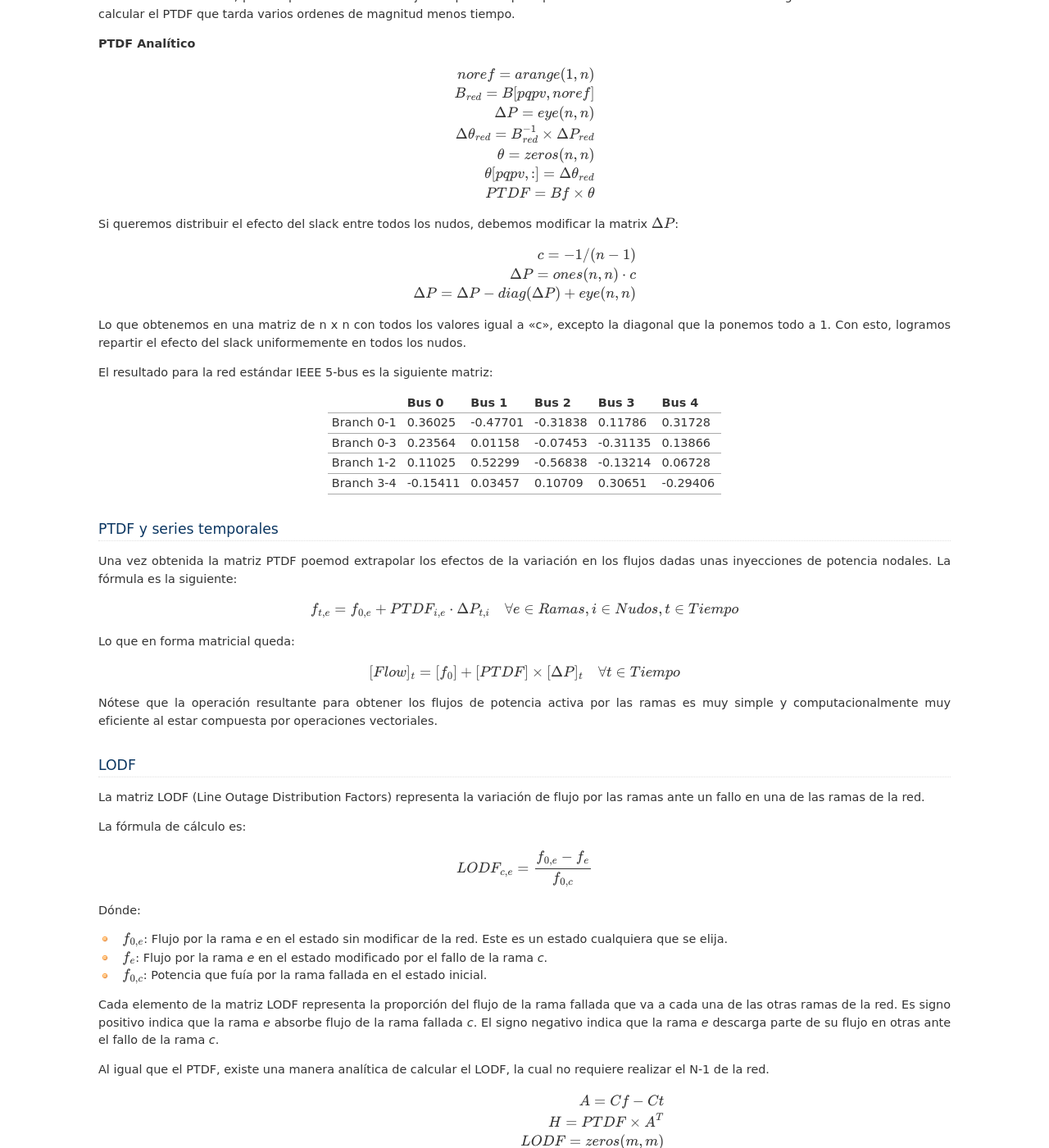
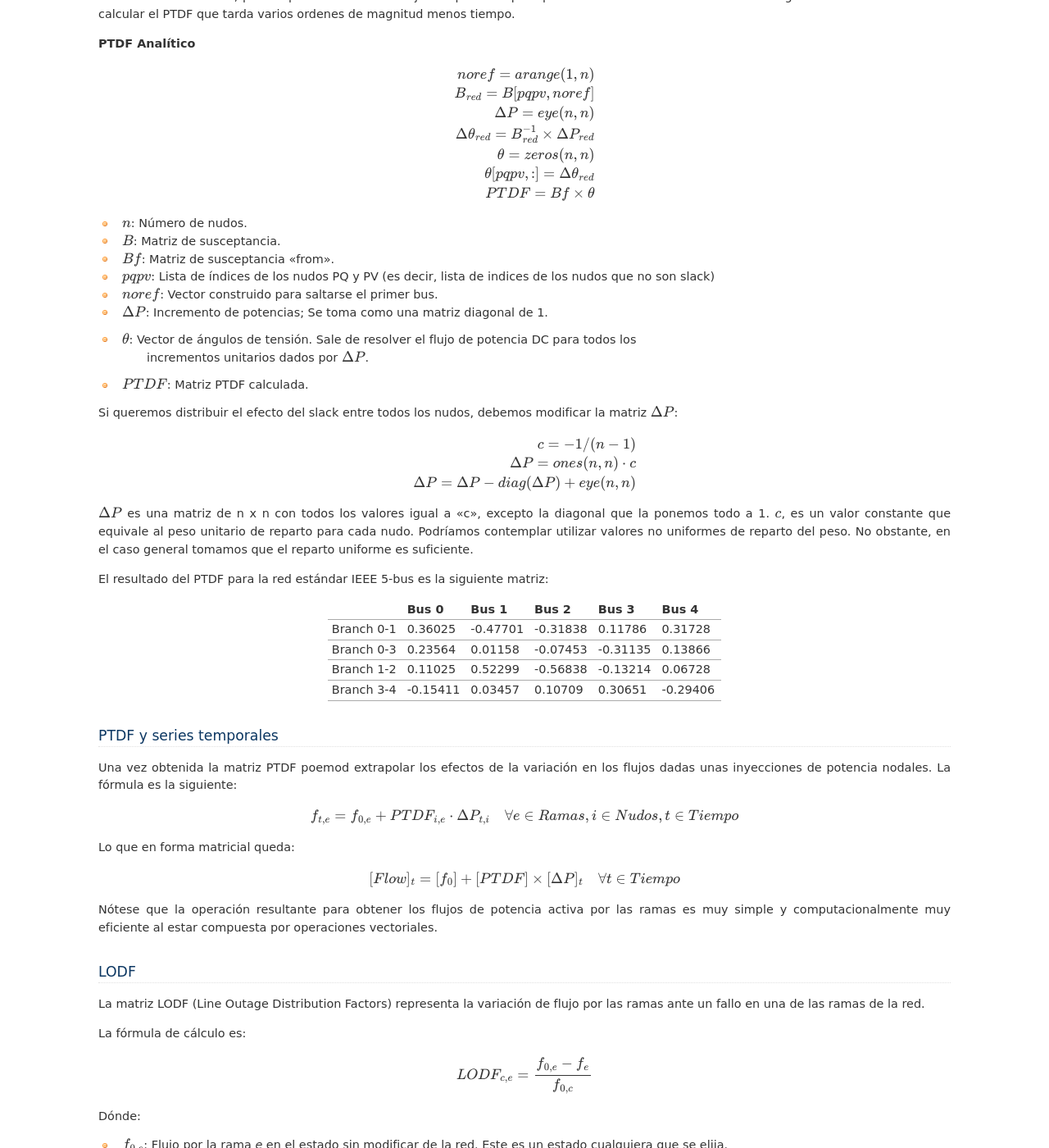
Before and after one commit to SanPen/ModeladoPractico, a Sphinx documentation site: the page built from doc/ptdf_otdf.rst, in a window 1280 px wide and 1400 px high, scrolled down 682 px. Shown: the whole window at 82% size. Built offline with Sphinx 7.4.7, drawn with Linux system fonts in a browser that asks for light colours; some of the changed text lies outside the part shown.

Commit message:
Added more definitions to the PTDF file

```diff
--- a/doc/ptdf_otdf.rst
+++ b/doc/ptdf_otdf.rst
@@ -51,8 +51,18 @@ Existe sin embargo una manera analítica de calcular el PTDF que tarda varios or
 
     PTDF = Bf \times \theta
 
+- :math:`n`: Número de nudos.
+- :math:`B`: Matriz de susceptancia.
+- :math:`Bf`: Matriz de susceptancia "from".
+- :math:`pqpv`: Lista de índices de los nudos PQ y PV (es decir, lista de indices de los nudos que no son slack)
+- :math:`noref`: Vector construido para saltarse el primer bus.
+- :math:`\Delta P`: Incremento de potencias; Se toma como una matriz diagonal de 1.
+- :math:`\theta`: Vector de ángulos de tensión. Sale de resolver el flujo de potencia DC para todos los
+        incrementos unitarios dados por :math:`\Delta P`.
+- :math:`PTDF`: Matriz PTDF calculada.
+
 Si queremos distribuir el efecto del slack entre todos los nudos, debemos modificar
-la matrix :math:`\Delta P`:
+la matriz :math:`\Delta P`:
 
 .. math::
 
@@ -62,12 +72,13 @@ la matrix :math:`\Delta P`:
 
     \Delta P = \Delta P - diag(\Delta P) + eye(n, n)
 
-Lo que obtenemos en una matriz de n x n con todos los valores igual a "c",
-excepto la diagonal que la ponemos todo a 1. Con esto, logramos
-repartir el efecto del slack uniformemente en todos los nudos.
+:math:`\Delta P` es una matriz de n x n con todos los valores igual a "c",
+excepto la diagonal que la ponemos todo a 1. :math:`c`, es un valor constante que equivale al peso unitario
+de reparto para cada nudo. Podríamos contemplar utilizar valores no uniformes de reparto del peso.
+No obstante, en el caso general tomamos que el reparto uniforme es suficiente.
 
 
-El resultado para la red estándar IEEE 5-bus es la siguiente matriz:
+El resultado del PTDF para la red estándar IEEE 5-bus es la siguiente matriz:
 
 +------------+----------+----------+----------+----------+----------+
 |            | Bus 0    | Bus 1    | Bus 2    | Bus 3    | Bus 4    |
@@ -143,8 +154,16 @@ Al igual que el PTDF, existe una manera analítica de calcular el LODF, la cual
 
     LODF[i, i] = - 1.0 \quad \forall i \in range(m)
 
+Dónde:
 
-El resultado del LODF para la red estándar IEEE 5 es:
+- :math:`Cf`: Matriz de conectividad de ramas-nudos "from".
+- :math:`Ct`: Matriz de conectividad de ramas-nudos "to".
+- :math:`A`: Matriz de conectividad ramas-nudos.
+- :math:`PTDF`: Matriz PTDF calculado previamente.
+- :math:`LODF`: Matriz LODF.
+
+
+El resultado del LODF para la red estándar IEEE 5-bus es:
 
 +------------+----------+----------+----------+----------+----------+
 |            | Bus 0    | Bus 1    | Bus 2    | Bus 3    | Bus 4    |
@@ -202,4 +221,27 @@ Siendo el flujo post-contingencia múltiple final por la línea :math:`\alpha`:
 
 .. math::
 
-    f'_{\alpha} = f_{\alpha} + \Delta f_{\alpha}
+    f_{c,\alpha} = f_{\alpha} + \Delta f_{\alpha}
+
+Establecido el mecanismo, podemos generalizar esta formulación de la siguiente forma:
+
+.. math::
+
+    k = size(failed\_idx)
+
+    M = -LODF[failed\_idx, failed\_idx]
+
+    M = M - diag(M) + eye(k, k)
+
+    L = LODF[:, failed\_idx]
+
+    f_c = f + L \times (M^{-1} \times f[failed\_idx])
+
+Dónde:
+
+- :math:`failed\_idx`: lista de índices de las lineas falladas simultáneamente.
+- :math:`k`: Número de líneas falladas simultáneamente.
+- :math:`M`: Corresponde al -LODF de las líneas falladas, pero con 1 en la diagonal.
+- :math:`L`: matriz LODF para todas las líneas (filas) y las líneas falladas (columnas).
+- :math:`f`: Vector de flujos base por todas las líneas.
+- :math:`f_c`: Vector de flujos post contingencia múltiple.
```
